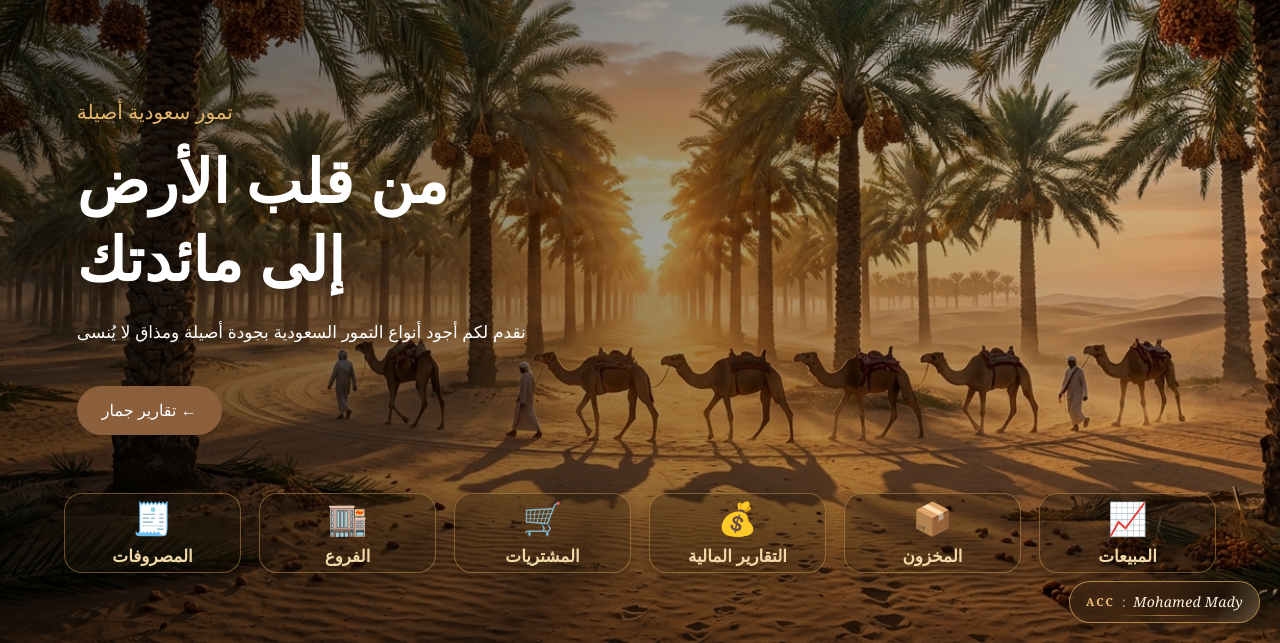
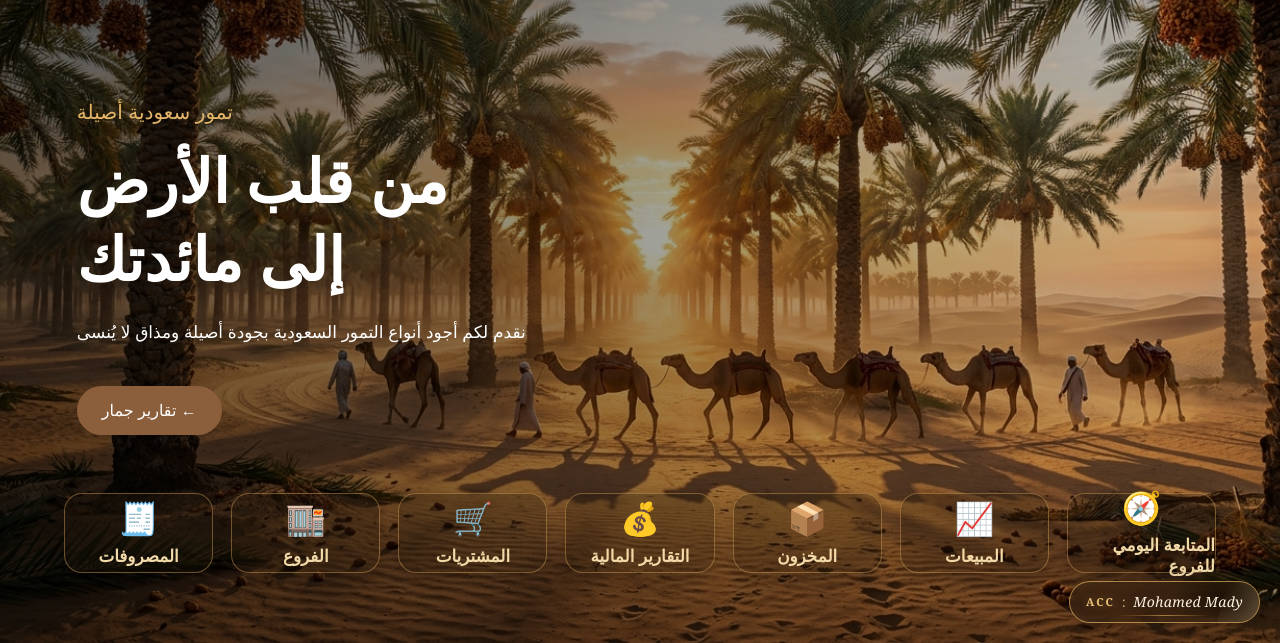
Before and after one commit to mohamedmady1456-cyber/jommar-date, a plain HTML site: page index.html in a window 1280 px wide. Shown: the part 157-800 px from the top of the page. Drawn offline with Linux system fonts and the light colour scheme.

Commit message:
Add files via upload

```diff
--- a/index.html
+++ b/index.html
@@ -24,6 +24,10 @@
         <div class="logo"><img src="logo.png" alt="جمار" height="110"></div>
 
 <div class="hero-cards">
+    <a href="Daily.html" class="hero-card">
+    <span class="hc-icon">🧭</span>
+    <span class="hc-title">المتابعة اليومي للفروع</span>
+     </a>
   <a href="sales.html" class="hero-card">
     <span class="hc-icon">📈</span>
     <span class="hc-title">المبيعات</span>
--- a/style.css
+++ b/style.css
@@ -93,18 +93,20 @@ nav a,
   position: relative;
 }
 
+
 .hero-cards {
   position: absolute;
   bottom: 70px;
   left: 50%;
   transform: translateX(-50%);
   width: 90%;
-  max-width: 1300px;
+  max-width: 1500px;
   display: grid;
-  grid-template-columns: repeat(6, 1fr);
+  grid-template-columns: repeat(7, minmax(0, 1fr));
   gap: 18px;
   direction: rtl;
 }
+
 
 .hero-card {
   display: flex;
```
